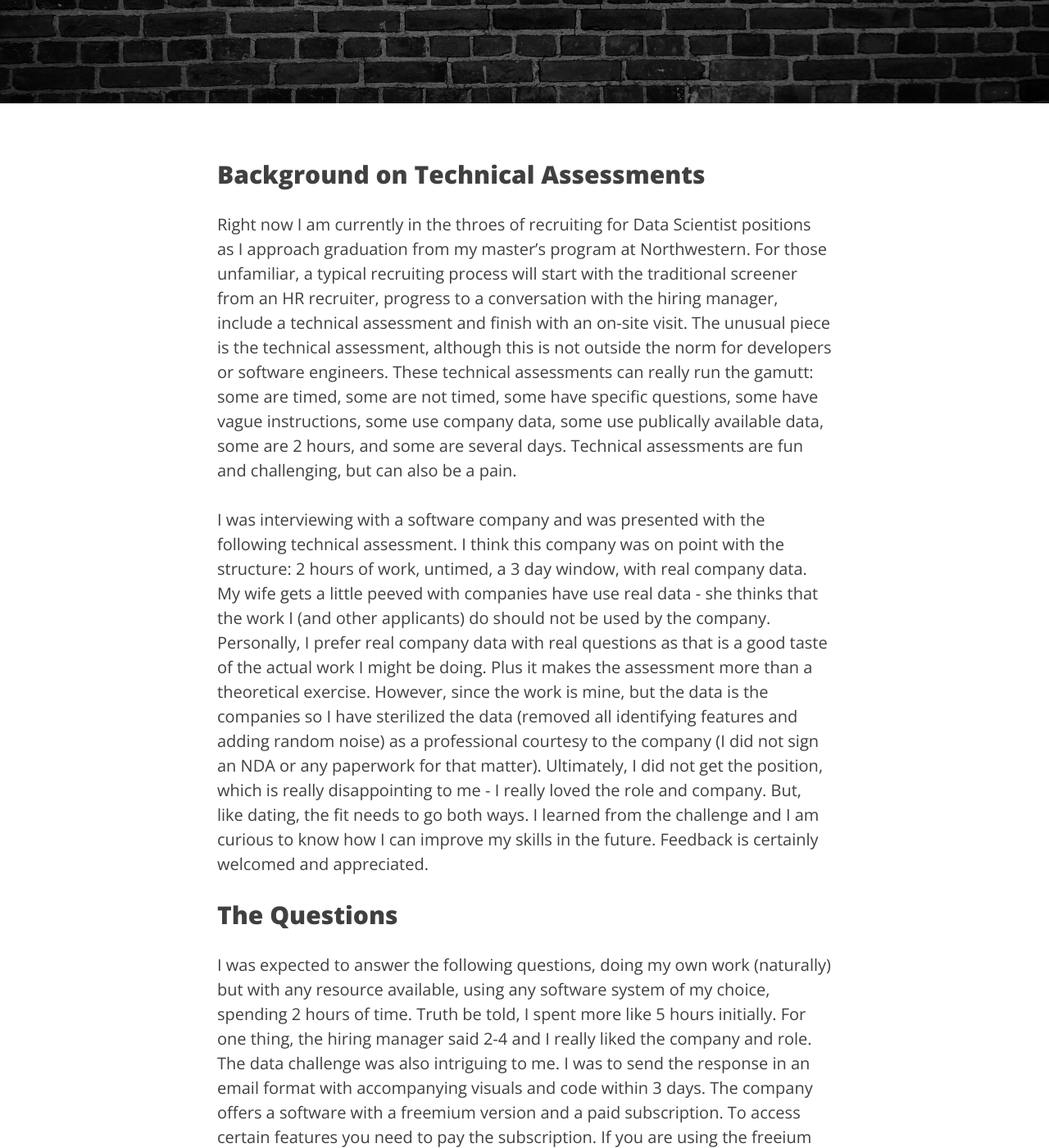
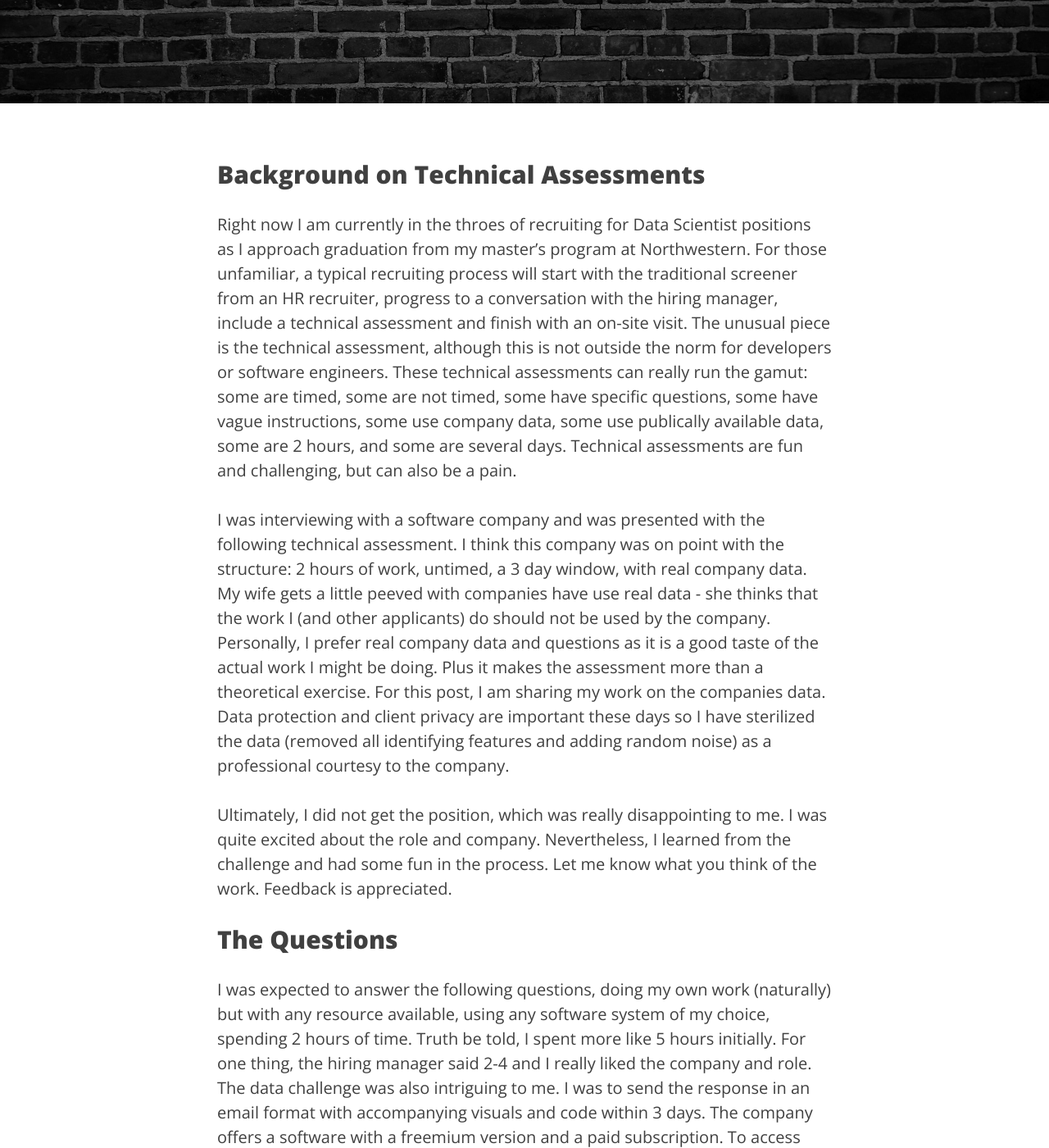
Before and after one commit to jeffreyxparker/jeffreyxparker.github.io, a Jekyll site: the page built from _posts/2017-11-14-paywall-attribution.markdown, in a window 1280 px wide and 1400 px high, scrolled down 410 px. Shown: the whole window at 82% size. Built offline with Jekyll 4.4.1, drawn with Linux system fonts in a browser that asks for light colours; nearby versions of some CDN libraries; comment, search, counter and statistics services are not loaded; some of the changed text lies outside the part shown.

Commit message:
Toning down my disappointment with Paywall post

```diff
--- a/_posts/2017-11-14-paywall-attribution.markdown
+++ b/_posts/2017-11-14-paywall-attribution.markdown
@@ -12,9 +12,11 @@ description:    "Using R in Interview Technical Assessments"
 twt-card-type:  "summary_large_image"
 ---
 ## Background on Technical Assessments
-Right now I am currently in the throes of recruiting for Data Scientist positions as I approach graduation from my master's program at Northwestern. For those unfamiliar, a typical recruiting process will start with the traditional screener from an HR recruiter, progress to a conversation with the hiring manager, include a technical assessment and finish with an on-site visit. The unusual piece is the technical assessment, although this is not outside the norm for developers or software engineers. These technical assessments can really run the gamutt: some are timed, some are not timed, some have specific questions, some have vague instructions, some use company data, some use publically available data, some are 2 hours, and some are several days. Technical assessments are fun and challenging, but can also be a pain.
+Right now I am currently in the throes of recruiting for Data Scientist positions as I approach graduation from my master's program at Northwestern. For those unfamiliar, a typical recruiting process will start with the traditional screener from an HR recruiter, progress to a conversation with the hiring manager, include a technical assessment and finish with an on-site visit. The unusual piece is the technical assessment, although this is not outside the norm for developers or software engineers. These technical assessments can really run the gamut: some are timed, some are not timed, some have specific questions, some have vague instructions, some use company data, some use publically available data, some are 2 hours, and some are several days. Technical assessments are fun and challenging, but can also be a pain.
 
-I was interviewing with a software company and was presented with the following technical assessment. I think this company was on point with the structure: 2 hours of work, untimed, a 3 day window, with real company data. My wife gets a little peeved with companies have use real data - she thinks that the work I (and other applicants) do should not be used by the company. Personally, I prefer real company data with real questions as that is a good taste of the actual work I might be doing. Plus it makes the assessment more than a theoretical exercise. However, since the work is mine, but the data is the companies so I have sterilized the data (removed all identifying features and adding random noise) as a professional courtesy to the company (I did not sign an NDA or any paperwork for that matter). Ultimately, I did not get the position, which is really disappointing to me - I really loved the role and company. But, like dating, the fit needs to go both ways. I learned from the challenge and I am curious to know how I can improve my skills in the future. Feedback is certainly welcomed and appreciated.
+I was interviewing with a software company and was presented with the following technical assessment. I think this company was on point with the structure: 2 hours of work, untimed, a 3 day window, with real company data. My wife gets a little peeved with companies have use real data - she thinks that the work I (and other applicants) do should not be used by the company. Personally, I prefer real company data and questions as it is a good taste of the actual work I might be doing. Plus it makes the assessment more than a theoretical exercise. For this post, I am sharing my work on the companies data. Data protection and client privacy are important these days so I have sterilized the data (removed all identifying features and adding random noise) as a professional courtesy to the company.
+
+Ultimately, I did not get the position, which was really disappointing to me. I was quite excited about the role and company. Nevertheless, I learned from the challenge and had some fun in the process. Let me know what you think of the work. Feedback is appreciated.
 
 ## The Questions
 
@@ -284,6 +286,6 @@ Also, I wanted to think about the expected revenue of different combinations of
 
 ## Outcome
 
-So that's my analysis. The full slides are **[here](https://jeffreyxparker.github.io/Jeffrey_Parker_Technical_Exam_Sterilized.pdf)**. The company, which I really admire and had an excellent recruiting process, responded to me quickly - the next business day. Unfortunately, it was in the negative. I really feel I put my best foot forward so I am not really ashamed, but I am disappointed with the outcome. My experience and cultural fit was quite excellent. I don't want to go into the specifics, but take my word I really aligned with the job description - I also realize that is a really biased assessment. Naturally, I have been analyzing every aspect of the process with my wife. Perhaps they wanted me to ask more questions via email, perhaps they wanted a silver-bullet solution, perhaps I came on too strong, perhaps it's because I didn't catch the post-payment paywalls.
+So that's my analysis. The full slides are **[here](https://jeffreyxparker.github.io/Jeffrey_Parker_Technical_Exam_Sterilized.pdf)**. The company, which I really admire and had an excellent recruiting process, responded to me quickly - the next business day. Unfortunately, it was in the negative. I really feel I put my best foot forward so I am not really ashamed, but I am disappointed with the outcome. In my biased opinion, my experience and cultural fit was quite excellent. I aligned quite well with the role. Naturally, I have been analyzing every aspect of the process with my wife. Perhaps they wanted me to ask more questions via email, perhaps they wanted a silver-bullet solution, perhaps they wanted a more simple solution, perhaps I came on too strong, perhaps it's because I didn't catch the post-payment paywalls. Or perhaps it was something completely outside my control.
 
 At any rate, I would love to hear what you think. Is this useful analysis to your business? Are there alternative ways to measuring attribution? How do `mutate_at()` work? Hit me up in the comments.
```
